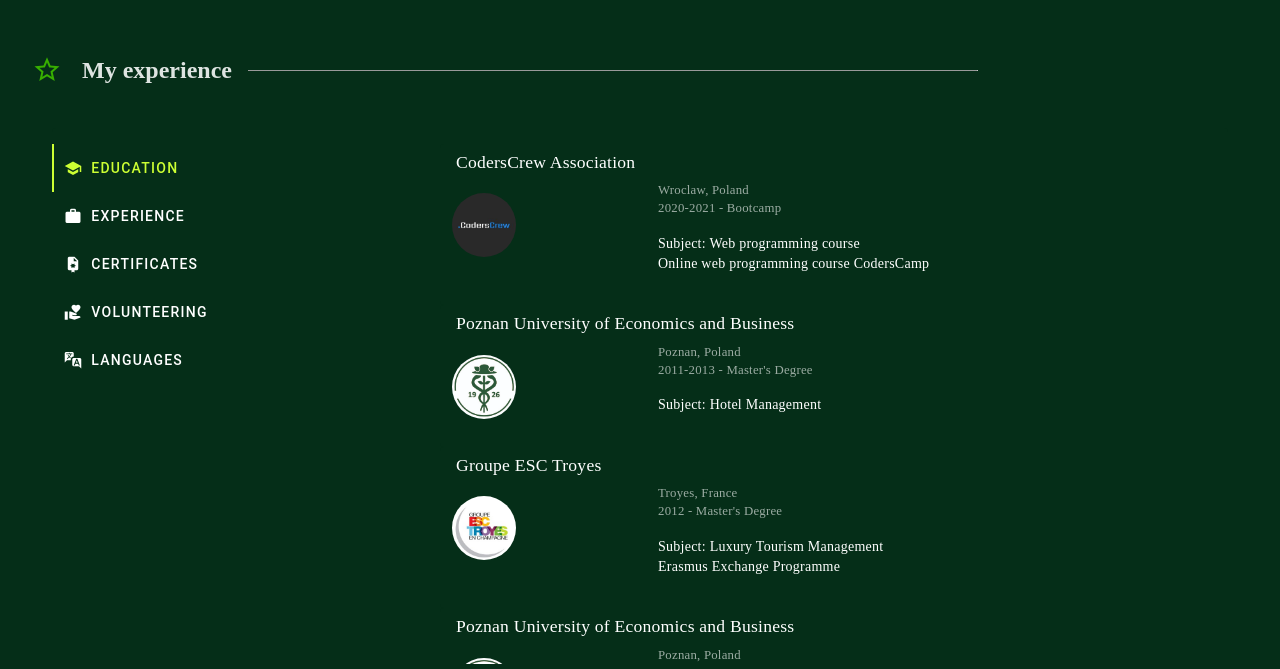
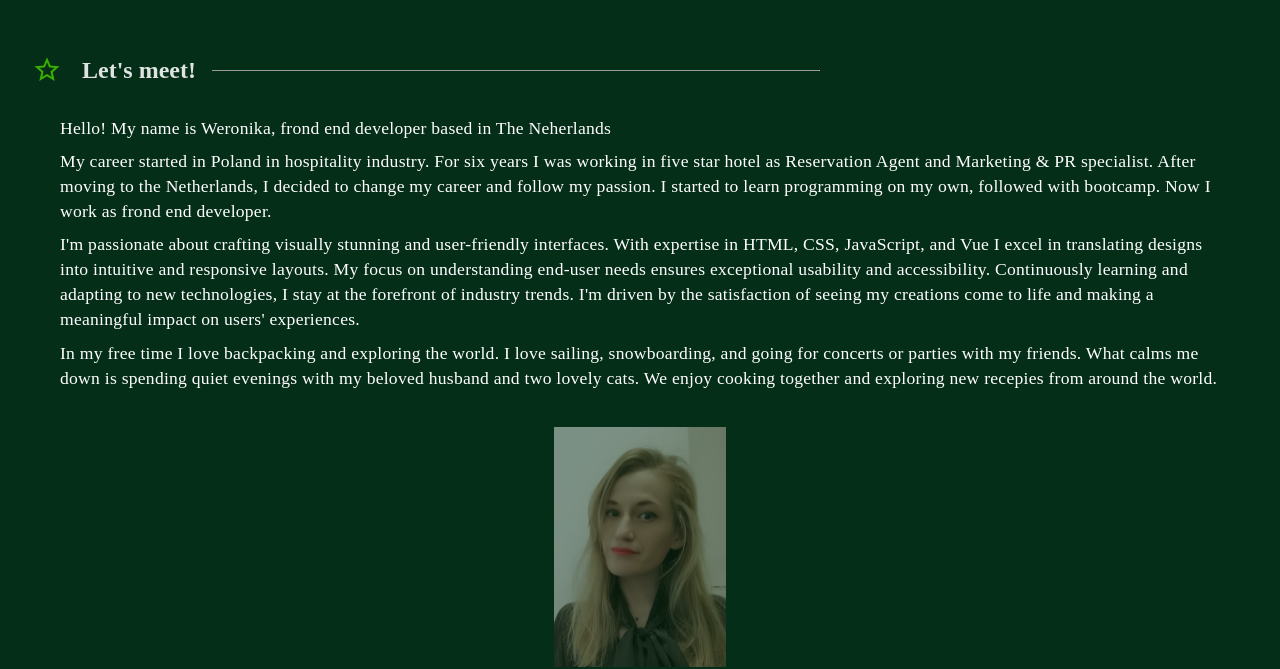
Before and after one commit to brzeczkowskaw/my-portfolio-brzeczkowskaw, a Vue app: page / in a window 1280 px wide. Shown: the part 880-1549 px from the top of the page. Built offline with nearby package versions, Linux system fonts and the light colour scheme; a web font is replaced by a local one.

Commit message:
Add info page

```diff
--- /dev/null
+++ b/src/components/Info.vue
@@ -0,0 +1,49 @@
+<script setup lang="ts">
+import { about } from "../variables/aboutMe"
+</script>
+
+<template>
+  <v-container fluid class="mt-7">
+    <h2 class="d-flex align-center">
+      <v-icon size="small" color="secondary" class="mr-5">
+        mdi-star-outline
+      </v-icon>
+      Let's meet!
+      <hr class="ml-4" style="width: 50%" size="1" />
+    </h2>
+    <v-card color="background" elevation="0" class="pa-3">
+      <v-card-text>
+        <p class="mb-2">{{ about.text }}</p>
+        <p class="mb-2">{{ about.text2 }}</p>
+        <p class="mb-2">{{ about.text3 }}</p>
+        <p class="mb-2">{{ about.text4 }}</p>
+      </v-card-text>
+    </v-card>
+      <v-img
+        :src="`src/assets/${about.photo}.jpg`"
+        class="photo"
+      />
+  </v-container>
+</template>
+
+<style scoped>
+h2,
+h3 {
+  font-family: "Mallana"
+}
+p {
+  font-family: "Mallana";
+  font-size: 1.1rem;
+}
+h1 {
+  font-family: "Special Elite"
+}
+.photo {
+  height: 15em;
+  border-radius: 50px;
+  opacity: 0.5;
+}
+.photo:hover {
+  opacity: 1;
+}
+</style>
--- a/src/components/Projects.vue
+++ b/src/components/Projects.vue
@@ -151,6 +151,6 @@
 }
 .chip-class {
   background: rgb(var(--v-theme-background));
-  font-family: "special Elite"
+  font-family: "Special Elite"
 }
 </style>
--- a/src/components/UiProjects.vue
+++ b/src/components/UiProjects.vue
@@ -83,6 +83,6 @@
 }
 .chip-class {
   background: rgb(var(--v-theme-background));
-  font-family: "special Elite"
+  font-family: "Special Elite"
 }
 </style>
--- /dev/null
+++ b/src/variables/aboutMe.ts
@@ -0,0 +1,11 @@
+export const about = {
+  text: "Hello! My name is Weronika, frond end developer based in The Neherlands",
+  text2:
+    "My career started in Poland in hospitality industry. For six years I was working in five star hotel as Reservation Agent and Marketing & PR specialist. After moving to the Netherlands, I decided to change my career and follow my passion. I started to learn programming on my own, followed with bootcamp. Now I work as frond end developer.",
+  text3:
+    "I'm passionate about crafting visually stunning and user-friendly interfaces. With expertise in HTML, CSS, JavaScript, and Vue I excel in translating designs into intuitive and responsive layouts. My focus on understanding end-user needs ensures exceptional usability and accessibility. Continuously learning and adapting to new technologies, I stay at the forefront of industry trends. I'm driven by the satisfaction of seeing my creations come to life and making a meaningful impact on users' experiences.",
+  text4:
+    "In my free time I love backpacking and exploring the world. I love sailing, snowboarding, and going for concerts or parties with my friends. What calms me down is spending quiet evenings with my beloved husband and two lovely cats. We enjoy cooking together and exploring new recepies from around the world.",
+  photo: "Weronika",
+  name: "Weronika Brzęczkowska-Kuzianik",
+};
--- a/src/views/Home.vue
+++ b/src/views/Home.vue
@@ -5,12 +5,17 @@
 import CvPage from '../components/CvPage.vue'
 import Projects from '../components/Projects.vue'
 import UiProjects from '../components/UiProjects.vue'
+import Info from "../components/Info.vue"
 
 </script>
 
 <template>
   <v-container fluid>
-    <div class="part-height">info</div>
+    <div class="part-height">
+    </div>
+    <div id="about" class="part-height">
+      <Info />
+    </div>
     <div id="cv" class="part-height">
       <CvPage />
     </div>
```
Also changed, not shown: src/components/Navbar.vue (+21 -0 lines), src/assets/Weronika.jpg (added).
